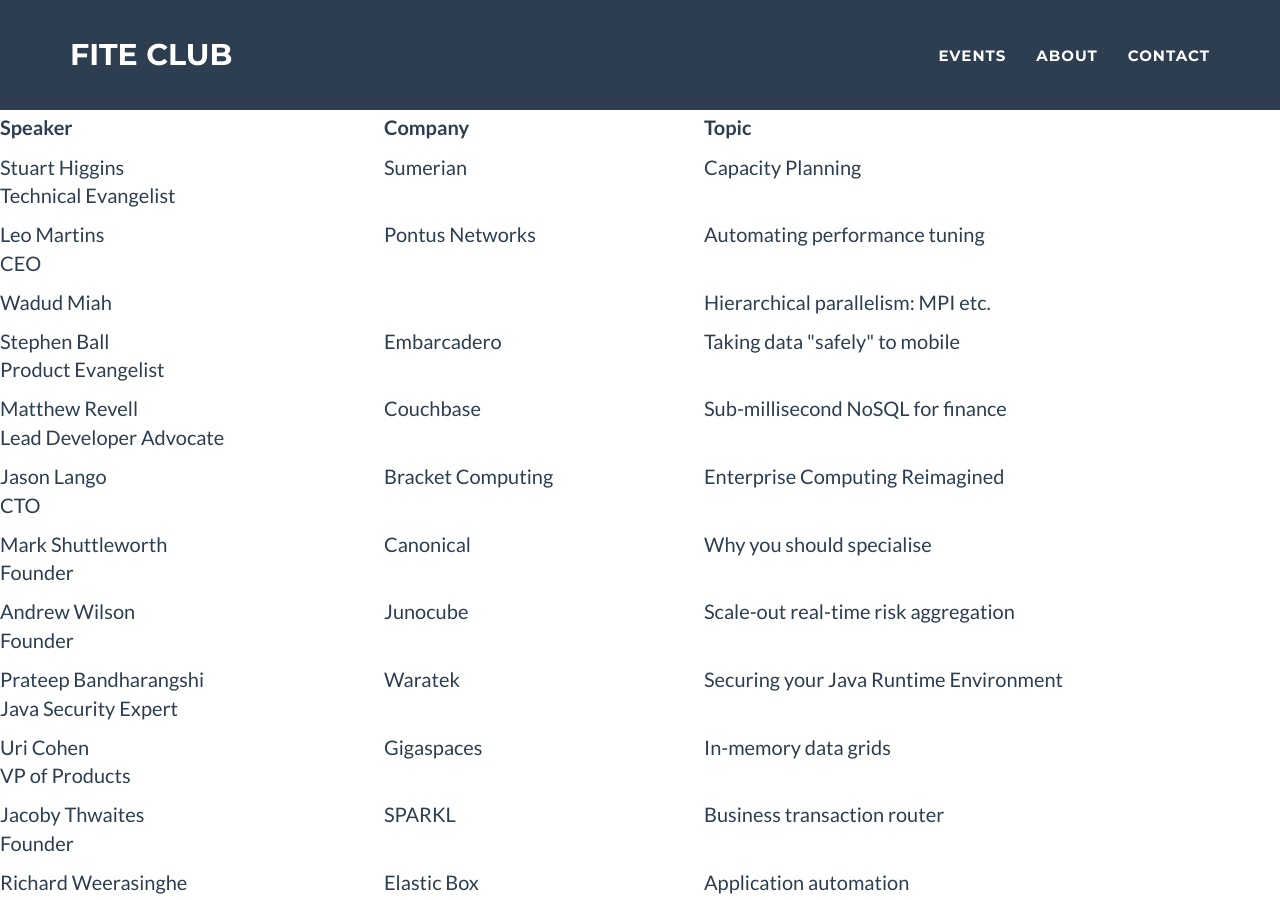
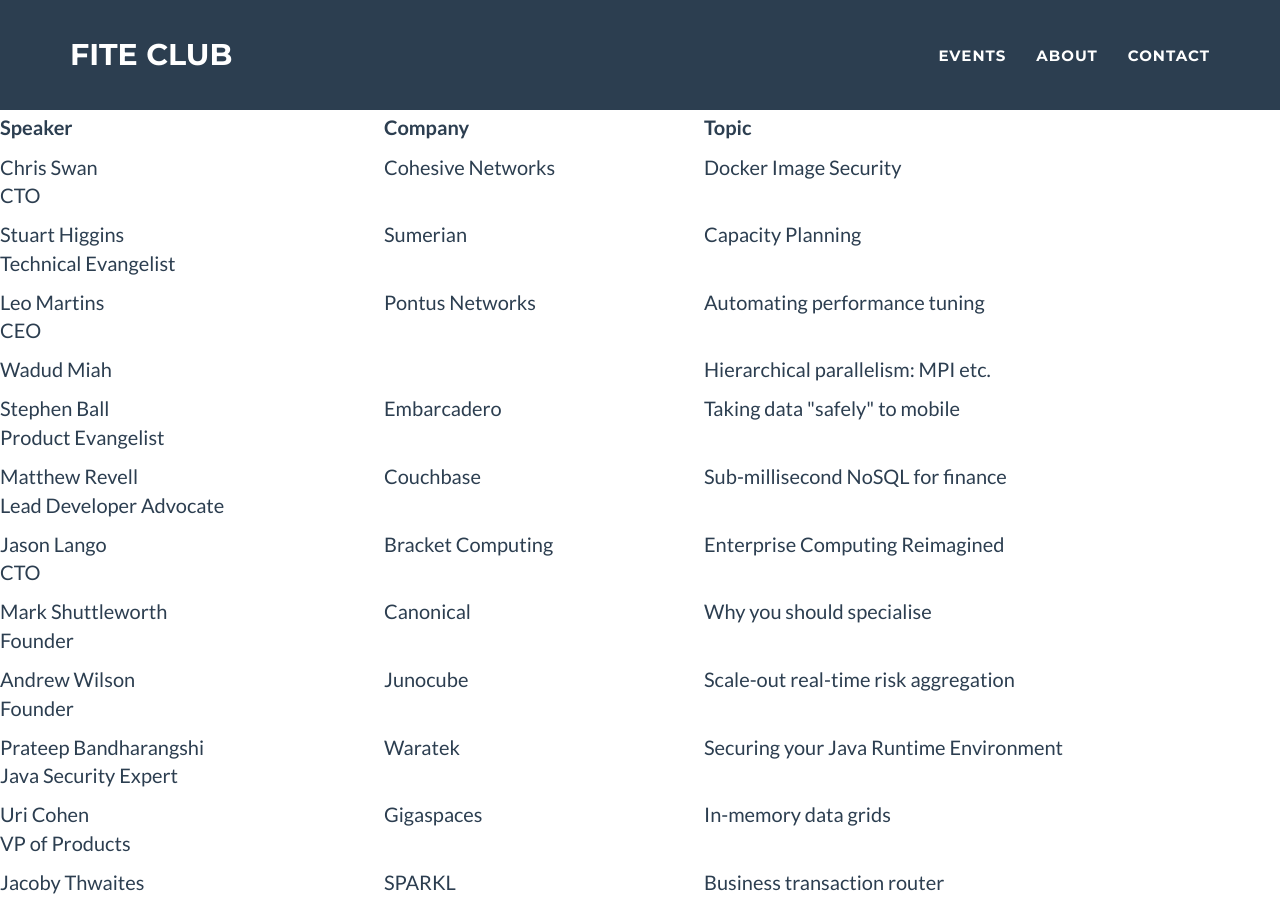
Before and after one commit to fitecluborg/website, a Jekyll site: the page built from history/index.html, in a window 1280 px wide and 900 px high. Built offline with Jekyll 4.4.1, drawn with Linux system fonts in a browser that asks for light colours.

Commit message:
Not active since late 2015

```diff
--- a/_includes/events.html
+++ b/_includes/events.html
@@ -9,7 +9,7 @@
             </div>
             <div class="row">
                 <div class="col-lg-12 text-center">
-                    <p>Wed 25 Nov: <a href="http://fiteclub.eventbrite.com">Chris Swan (Cohesive Networks)</a> - Docker Image Security</p>
+                    <p>FITE Club has not been active since late 2015</p>
                 </div>
             </div>
         </div>
--- a/_includes/history.html
+++ b/_includes/history.html
@@ -13,6 +13,17 @@
 </td>
 <td style="width: 45%;">
 <p><strong>Topic</strong></p>
+</td>
+</tr>
+<tr>
+<td valign="top">
+<p>Chris Swan<br>CTO</p>
+</td>
+<td valign="top">
+<p>Cohesive Networks</p>
+</td>
+<td valign="top">
+<p>Docker Image Security</p>
 </td>
 </tr>
 <tr>
```
Also changed, not shown: 8 other files.
